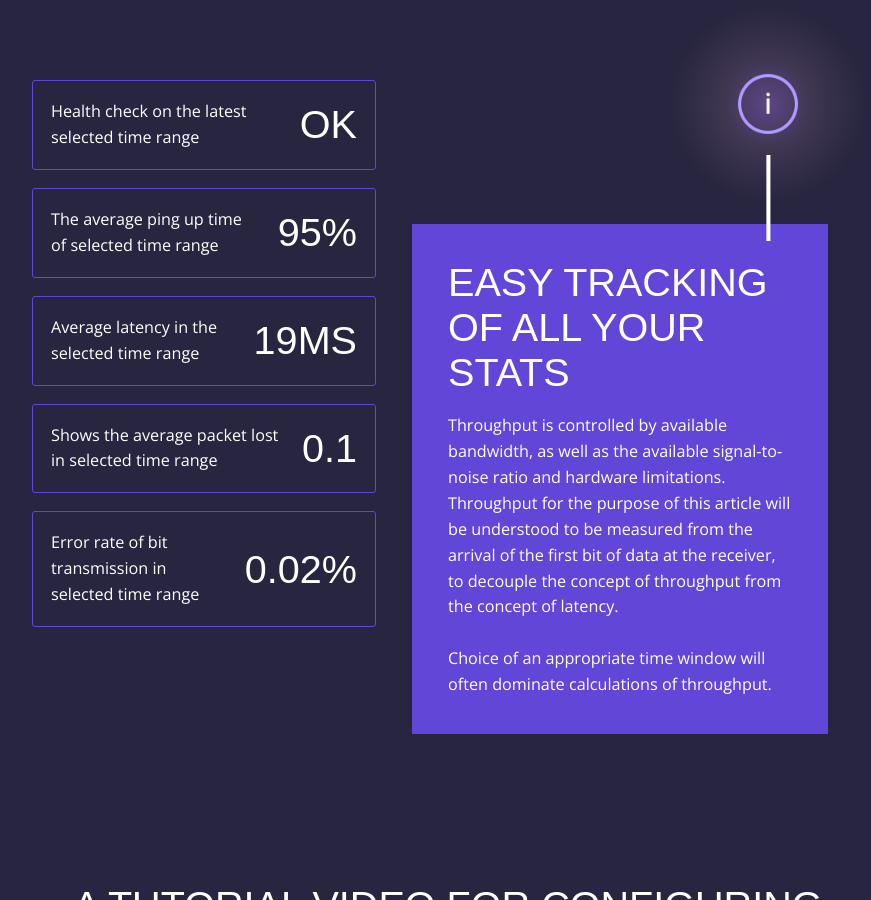
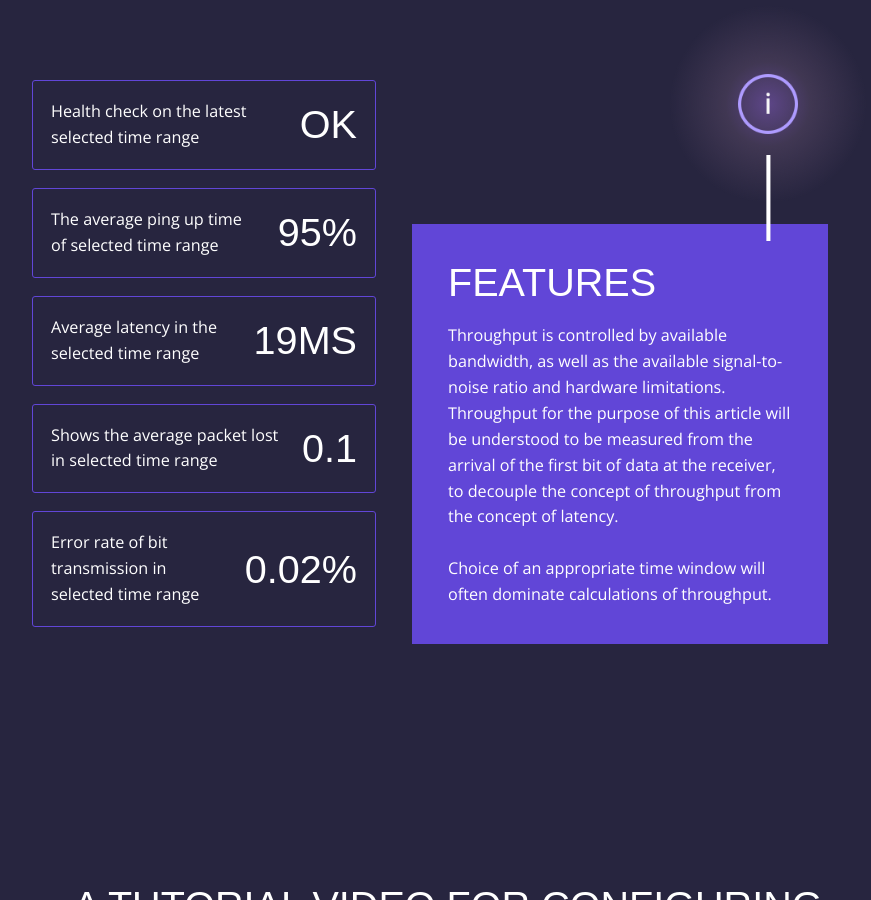
Before and after one commit to SerChirag/mtw-web.github.io, a Jekyll site: the page built from index.html, in a window 1280 px wide and 900 px high, scrolled down 800 px. Shown: the whole window, without its empty margins (192-1063 px from the left). Built offline with Jekyll 4.4.1, drawn with Linux system fonts in a browser that asks for light colours; nearby versions of some CDN libraries.

Commit message:
Update index.html

```diff
--- a/index.html
+++ b/index.html
@@ -30,7 +30,7 @@ section-summary:
     In every webpage visited, it randomly translates a few words into the target language specified by you. Because the translated words are kept in context, it is easy to infer and memorize their meanings. Therefore, you effortlessly learn new vocabulary and improve your language skills.
 
 section-features:
-  title: Easy tracking of all Your stats
+  title: Features
   cards:
     - text: Health check on the latest selected time range
       stats: OK
```
